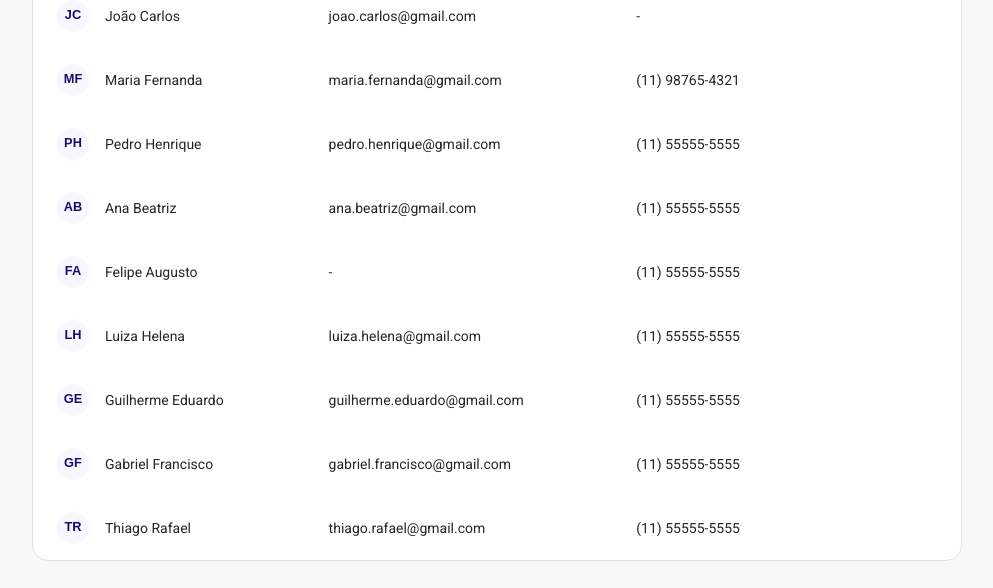
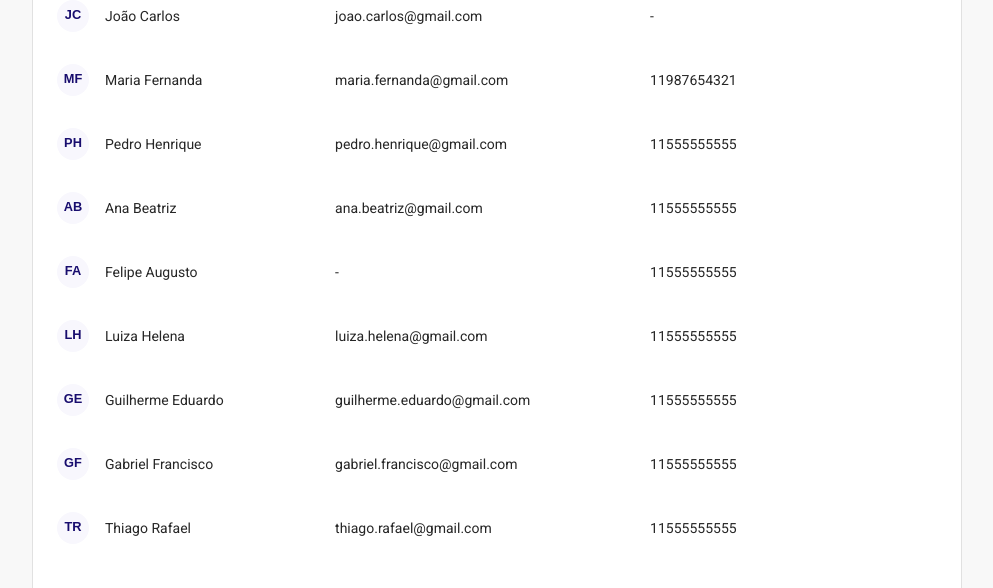
Before and after one commit to rodrigo-barboza/huggy-challenger, a Nuxt app in the folder frontend/: page /contacts in a window 1280 px wide. Shown: the part 196-784 px from the top of the page, without its empty margins (143-1136 px from the left). Built offline with nearby package versions, Linux system fonts and the light colour scheme.

Commit message:
feat: finaliza visão web da tela de contatos

```diff
--- a/frontend/components/AppTable.vue
+++ b/frontend/components/AppTable.vue
@@ -1,4 +1,6 @@
 <template>
+    <div>
+
         <table class="w-full">
             <thead class="font-medium text-[#505050] text-xs">
                 <tr>
@@ -28,7 +30,7 @@
                     :key="item.id"
                     @mouseenter="handleHoverActions(true, item.id)"
                     @mouseleave="handleHoverActions(false, item.id)"
-                @click.stop="$emit('item-click', item)"
+                    @click.stop="emit('item-click', item)"
                 >
                     <td
                         v-for="({ name }, index) in fields"
@@ -56,9 +58,21 @@
                 </tr>
             </tbody>
         </table>
+        <div class="mt-12 py-[100px] flex justify-center items-center">
+            <EmptyState
+                v-if="internalItems.length === 0"
+                title="Ainda não há contatos"
+                image="/images/empty-state.png"
+                action-text="Adicionar contato"
+                @click="emit('open-new-contact-modal')"
+            />
+        </div>
+    </div>
 </template>
 
 <script setup>
+
+const emit = defineEmits(['item-click', 'open-new-contact-modal']);
 
 const { hasSlots, sortTable } = useUtils();
 
--- a/frontend/components/ContactsTable.vue
+++ b/frontend/components/ContactsTable.vue
@@ -2,6 +2,7 @@
         <AppTable
             :fields="fields"
             :items="items"
+            @open-new-contact-modal="emit('open-new-contact-modal')"
             @item-click="emit('item-click', $event)"
         >
             <template #name="{ item }">
@@ -15,15 +16,22 @@
             </template>
             <template #actions="{ item }">
                 <div class="flex gap-4">
-                <EditIcon @click.stop="console.log('vou editar: ', item)" />
-                <DeleteIcon @click.stop="console.log('vou deletar: ', item)" />
+                    <EditIcon @click.stop="emit('edit', item)" />
+                    <DeleteIcon @click.stop="emit('delete', item)" />
                 </div>
             </template>
         </AppTable>
 </template>
 
 <script setup>
-const emit = defineEmits(['item-click']);
+const emit = defineEmits(['open-new-contact-modal', 'item-click', 'edit', 'delete']);
+
+defineProps({
+    items: {
+        type: Array,
+        required: true,
+    },
+});
 
 const { generateAvatar } = useUtils();
 
@@ -43,61 +51,4 @@ const fields = [
     },
 ];
 
-const items = [
-    {
-        id: 1,
-        name: 'João Carlos',
-        email: 'joao.carlos@gmail.com',
-        phone: null,
-    },
-    {
-        id: 2,
-        name: 'Maria Fernanda',
-        email: 'maria.fernanda@gmail.com',
-        phone: '(11) 98765-4321',
-    },
-    {
-        id: 3,
-        name: 'Pedro Henrique',
-        email: 'pedro.henrique@gmail.com',
-        phone: '(11) 55555-5555',
-    },
-    {
-        id: 4,
-        name: 'Ana Beatriz',
-        email: 'ana.beatriz@gmail.com',
-        phone: '(11) 55555-5555',
-    },
-    {
-        id: 5,
-        name: 'Felipe Augusto',
-        email: null,
-        phone: '(11) 55555-5555',
-    },
-    {
-        id: 6,
-        name: 'Luiza Helena',
-        email: 'luiza.helena@gmail.com',
-        phone: '(11) 55555-5555',
-    },
-    {
-        id: 7,
-        name: 'Guilherme Eduardo',
-        email: 'guilherme.eduardo@gmail.com',
-        phone: '(11) 55555-5555',
-    },
-    {
-        id: 8,
-        name: 'Gabriel Francisco',
-        email: 'gabriel.francisco@gmail.com',
-        phone: '(11) 55555-5555',
-    },
-    {
-        id: 9,
-        name: 'Thiago Rafael',
-        email: 'thiago.rafael@gmail.com',
-        phone: '(11) 55555-5555',
-    },
-];
-
 </script>
--- /dev/null
+++ b/frontend/components/EditContactModal.vue
@@ -0,0 +1,44 @@
+<template>
+    <AppModal
+        v-model="model"
+        title="Editar contato"
+    >
+        <NewContactForm
+            ref="form"
+            :contact="contact"
+            @form-values="onSubmit"
+        />
+        <template #actions>
+            <div class="flex gap-1">
+                <SecondaryButton @click="model = false">Cancelar</SecondaryButton>
+                <PrimaryButton @click="handleSubmit">Salvar</PrimaryButton>
+            </div>
+        </template>
+    </AppModal>
+</template>
+
+<script setup>
+
+const model = defineModel({
+    type: Boolean,
+    default: false,
+});
+
+const props = defineProps({
+    contact: {
+        type: Object,
+        required: true,
+    },
+});
+
+const form = ref(null);
+const formRef = useTemplateRef('form');
+
+const handleSubmit = () => formRef.value.emitValues();
+
+const onSubmit = (values) => {
+    console.log('Dados do formulário:', values);
+    formRef.value.resetForm();
+};
+
+</script>
--- /dev/null
+++ b/frontend/components/EmptyState.vue
@@ -0,0 +1,35 @@
+<template>
+    <div class="flex flex-col gap-6 items-center justify-center">
+        <div class="flex flex-col items-center gap-4">
+            <img :src="image">
+            <div class="text-[#757575] text-base leading-[24px]">{{ title }}</div>
+        </div>
+        <PrimaryButton>
+            <svg xmlns="http://www.w3.org/2000/svg" class="h-5 w-5" viewBox="0 0 20 20" fill="currentColor">
+                <path fill-rule="evenodd"
+                    d="M10 3a1 1 0 011 1v5h5a1 1 0 110 2h-5v5a1 1 0 11-2 0v-5H4a1 1 0 110-2h5V4a1 1 0 011-1z"
+                    clip-rule="evenodd" />
+            </svg>
+            {{ actionText }}
+        </PrimaryButton>
+    </div>
+</template>
+
+<script setup>
+
+defineProps({
+    title: {
+        type: String,
+        required: true,
+    },
+    image: {
+        type: String,
+        required: true,
+    },
+    actionText: {
+        type: String,
+        required: true,
+    },
+});
+
+</script>
--- a/frontend/components/NewContactForm.vue
+++ b/frontend/components/NewContactForm.vue
@@ -25,6 +25,13 @@ import * as yup from 'yup';
 
 const emit = defineEmits(['form-values']);
 
+const props = defineProps({
+    contact: {
+        type: Object,
+        required: true,
+    },
+});
+
 const schema = yup.object({
     name: yup.string().required('Nome é obrigatório').min(3, 'Mínimo de 3 caracteres').matches(/^[a-zA-ZÀ-ÿ\s]*$/, 'Apenas letras são permitidas'),
     email: yup.string().required('Email é obrigatório').email('Digite um email válido'),
@@ -37,6 +44,7 @@ const schema = yup.object({
 
 const { handleSubmit, resetForm } = useForm({
     validationSchema: schema,
+    initialValues: props.contact,
 });
 
 const name = useField('name');
--- a/frontend/components/PageHeader.vue
+++ b/frontend/components/PageHeader.vue
@@ -1,5 +1,5 @@
 <template>
-    <h1 class="py-[18px] font-medium text-xl leading-7 tracking-[0.15px] align-middle text-[#262626]">
-      {{ $attrs.title }}
-    </h1>
-  </template>
+  <h2 class="py-[18px] font-medium text-xl leading-7 tracking-[0.15px] align-middle text-[#262626]">
+    {{ $attrs.title }}
+  </h2>
+</template>
--- a/frontend/pages/contacts.vue
+++ b/frontend/pages/contacts.vue
@@ -3,7 +3,13 @@
         <PageHeader title="Contatos" />
         <Card>
             <ContactsActionsSection @open-new-contact-modal="showNewContactModal = true"/>
-            <ContactsTable @item-click="handleContactClick" />
+            <ContactsTable
+                :items="contacts"
+                @open-new-contact-modal="showNewContactModal = true"
+                @item-click="handleContactClick"
+                @edit="handleEditContact"
+                @delete="handleDeleteContact"
+            />
         </Card>
         <NewContactModal v-model="showNewContactModal" />
         <ContactInfoModal
@@ -18,30 +24,88 @@
             button-confir-label="Excluir"
             @confirm="deleteContact"
         />
+        <EditContactModal
+            v-model="showEditContactModal"
+            :contact="selectedContact"
+        />
     </div>
 </template>
 
 <script setup>
 definePageMeta({ layout: 'authenticated' });
 
+const contacts = ref([{
+        id: 1,
+        name: 'João Carlos',
+        email: 'joao.carlos@gmail.com',
+        phone: null,
+    },
+    {
+        id: 2,
+        name: 'Maria Fernanda',
+        email: 'maria.fernanda@gmail.com',
+        phone: '11987654321',
+    },
+    {
+        id: 3,
+        name: 'Pedro Henrique',
+        email: 'pedro.henrique@gmail.com',
+        phone: '11555555555',
+    },
+    {
+        id: 4,
+        name: 'Ana Beatriz',
+        email: 'ana.beatriz@gmail.com',
+        phone: '11555555555',
+    },
+    {
+        id: 5,
+        name: 'Felipe Augusto',
+        email: null,
+        phone: '11555555555',
+    },
+    {
+        id: 6,
+        name: 'Luiza Helena',
+        email: 'luiza.helena@gmail.com',
+        phone: '11555555555',
+    },
+    {
+        id: 7,
+        name: 'Guilherme Eduardo',
+        email: 'guilherme.eduardo@gmail.com',
+        phone: '11555555555',
+    },
+    {
+        id: 8,
+        name: 'Gabriel Francisco',
+        email: 'gabriel.francisco@gmail.com',
+        phone: '11555555555',
+    },
+    {
+        id: 9,
+        name: 'Thiago Rafael',
+        email: 'thiago.rafael@gmail.com',
+        phone: '11555555555',
+    },]);
 const selectedContact = ref(null);
 const showNewContactModal = ref(false);
 const showContactInfoModal = ref(false);
 const showConfirmDeleteModal = ref(false);
+const showEditContactModal = ref(false);
 
 const handleContactClick  = (contact) => (selectedContact.value = contact, showContactInfoModal.value = true);
 
 const handleEditContact = (contact) => {
     selectedContact.value = contact;
     showContactInfoModal.value = false;
-    console.log('vou editar');
+    showEditContactModal.value = true;
 };
 
 const handleDeleteContact = (contact) => {
     selectedContact.value = contact;
     showContactInfoModal.value = false;
     showConfirmDeleteModal.value = true;
-    console.log('vou deletar');
 };
 
 const deleteContact = () => {
```
Lines whose indentation alone changed are shown as unchanged.
